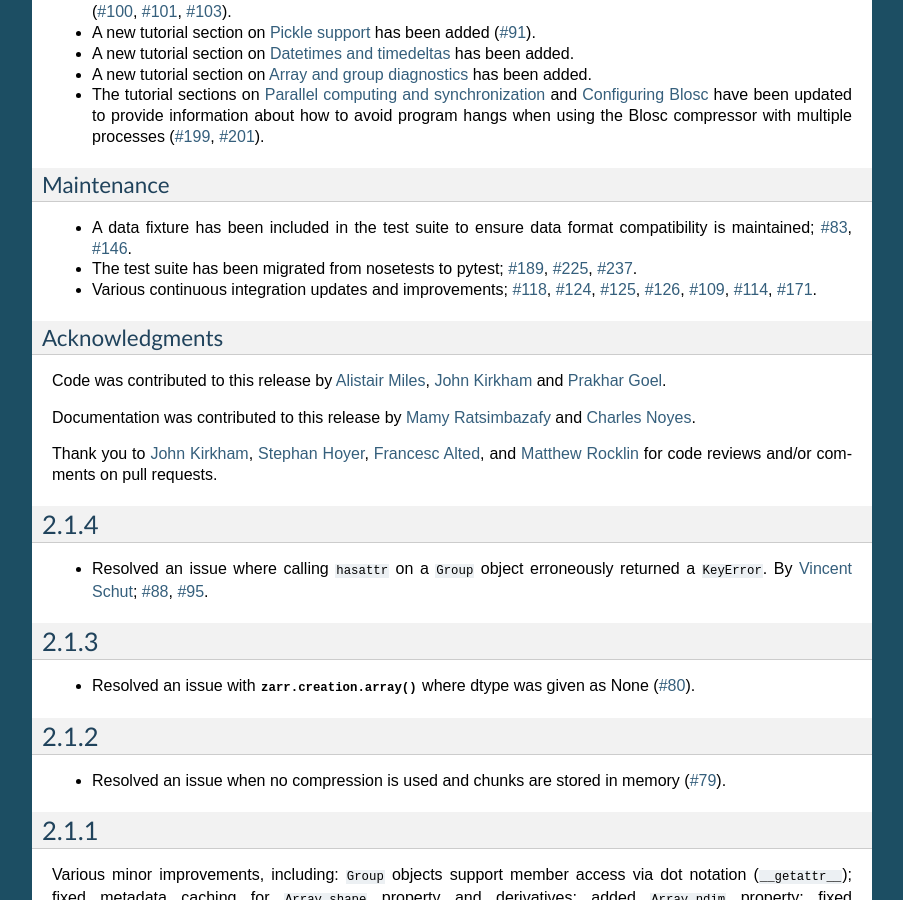
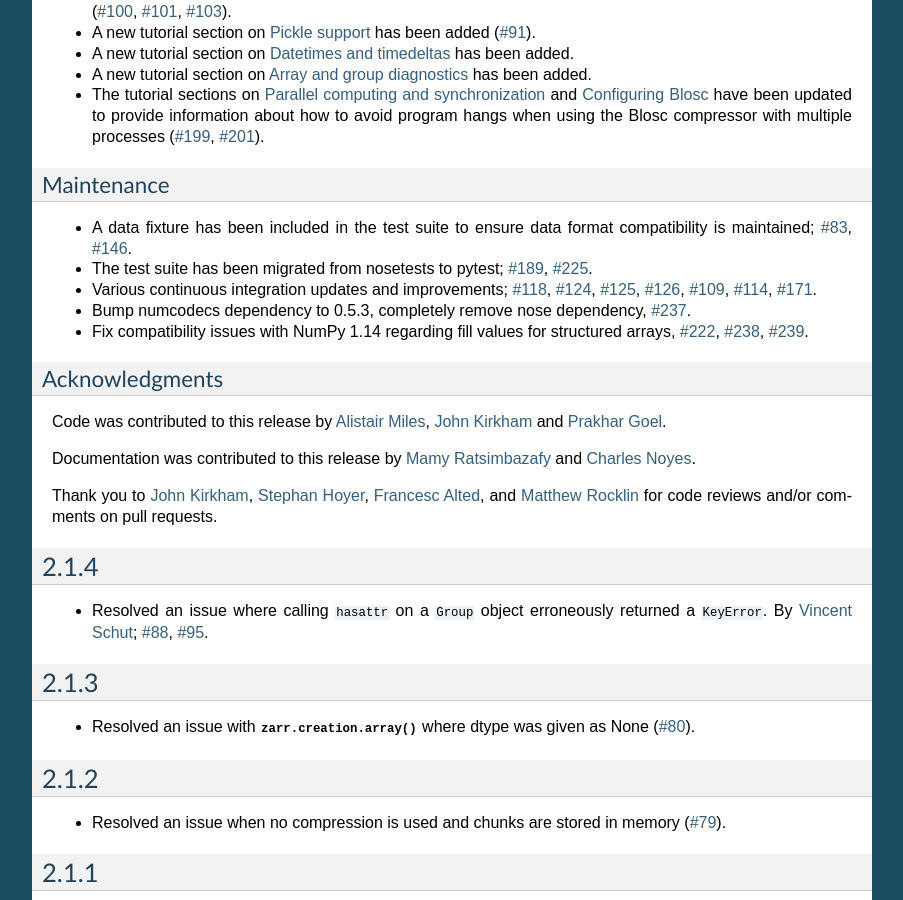
Before and after one commit to enthusiastdev121/zarr-python, a Sphinx documentation site: the page built from docs/release.rst, in a window 1280 px wide and 900 px high, scrolled down 2249 px. Shown: the whole window, without its empty margins (198-1101 px from the left). Built offline with Sphinx 7.4.7, drawn with Linux system fonts in a browser that asks for light colours; the version number could not be read and is left out.

Commit message:
release notes [ci skip]

```diff
--- a/docs/release.rst
+++ b/docs/release.rst
@@ -190,9 +190,12 @@ Maintenance
 
 * A data fixture has been included in the test suite to ensure data format
   compatibility is maintained; :issue:`83`, :issue:`146`.
-* The test suite has been migrated from nosetests to pytest; :issue:`189`, :issue:`225`, :issue:`237`.
+* The test suite has been migrated from nosetests to pytest; :issue:`189`, :issue:`225`.
 * Various continuous integration updates and improvements; :issue:`118`, :issue:`124`,
   :issue:`125`, :issue:`126`, :issue:`109`, :issue:`114`, :issue:`171`.
+* Bump numcodecs dependency to 0.5.3, completely remove nose dependency, :issue:`237`.
+* Fix compatibility issues with NumPy 1.14 regarding fill values for structured arrays,
+  :issue:`222`, :issue:`238`, :issue:`239`.
 
 Acknowledgments
 ~~~~~~~~~~~~~~~
```
